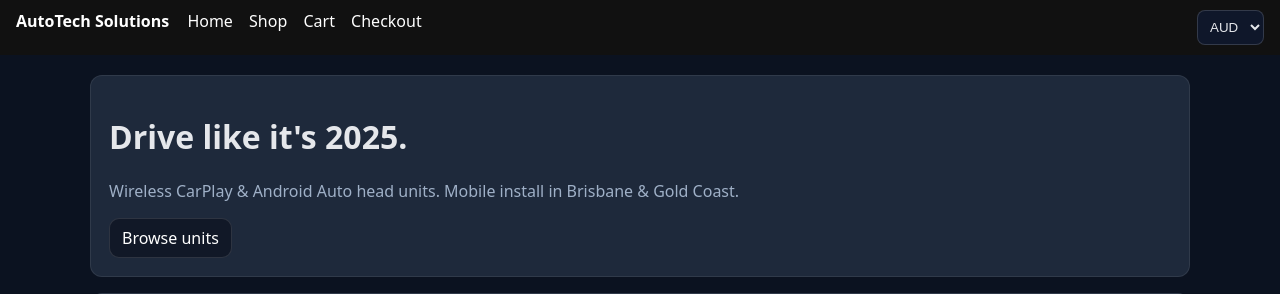
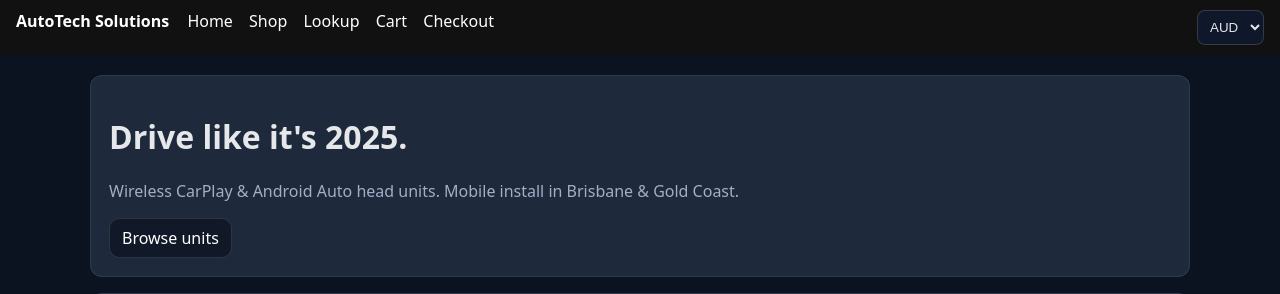
Before and after one commit to autotechsoloution-cmyk/autotech-web5, a Flask app: page / in a window 1280 px wide. Shown: the top 294 px of the page. Run offline with Flask 3, Linux system fonts and the light colour scheme.

Commit message:
Update base.html

```diff
--- a/templates/base.html
+++ b/templates/base.html
@@ -29,6 +29,7 @@
 <nav style="display:inline-block; margin-left:14px;">
   <a href="{{ url_for('home') }}">Home</a>
   <a href="{{ url_for('shop') }}">Shop</a>
+  <a href="{{ url_for('lookup') }}">Lookup</a>
   <a href="{{ url_for('cart') }}">Cart</a>
   <a href="{{ url_for('checkout') }}">Checkout</a>
 </nav>
```
Lines whose indentation alone changed are shown as unchanged.
